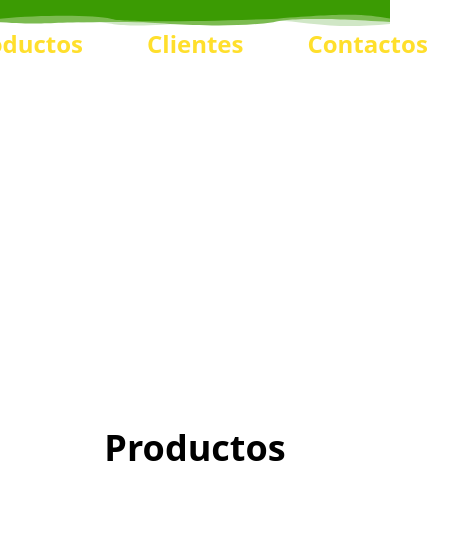
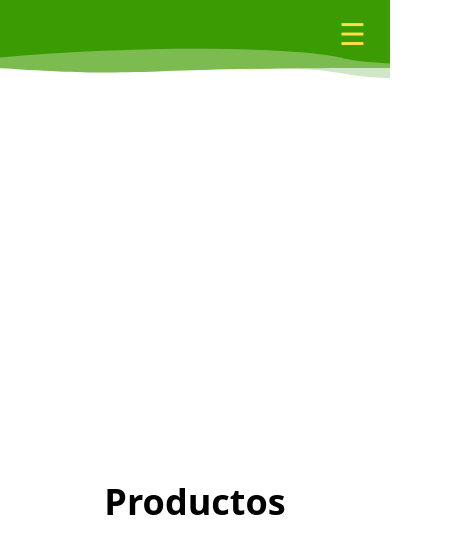
Before and after one commit to DevBelzebubs/chiflepop, a React (Vite) app: page / in a window 390 px wide. Shown: the top 554 px of the page, 452 px wide, since content can reach past the window. Built offline with nearby package versions, Linux system fonts and the light colour scheme.

Commit message:
GR-002 Fixed responsive topbar, implemented hamburguer menu, modularized code

```diff
--- a/src/interfaces/TopBarProps.ts
+++ b/src/interfaces/TopBarProps.ts
@@ -1,3 +1,5 @@
 export interface TopBarProps {
   listaOpciones: string[];
+  hamburguerMenu:boolean;
+  toggleMenu?: () => void;
 }
--- a/src/shared/TopBar.tsx
+++ b/src/shared/TopBar.tsx
@@ -2,14 +2,16 @@ import type { JSX } from "react";
 import TopBarUI from "../ui/TopBarUI"
 import { Element } from "react-scroll";
 import Productos from "../components/Productos";
+import { useState } from "react";
 const TopBar = () => {
   const secciones: Record<string, JSX.Element> = {
   productos: <Productos />,
 };
   const listaOpciones = ["Productos", "Clientes", "Contactos"];
+  const [hamburguerMenu, setHamburguerMenu] = useState(false);
   return (
     <div className="min-h-screen">
-      <TopBarUI listaOpciones={listaOpciones} />
+      <TopBarUI listaOpciones={listaOpciones} hamburguerMenu={hamburguerMenu} toggleMenu={()=> setHamburguerMenu}/>
       {listaOpciones.map((opcion, index) => (
         <Element key={index} name={opcion.toLowerCase()} className="h-screen flex items-center justify-center text-4xl font-bold">
           {secciones[opcion.toLowerCase()]}
--- a/src/ui/TopBarUI.tsx
+++ b/src/ui/TopBarUI.tsx
@@ -1,19 +1,25 @@
 import type {TopBarProps} from "../interfaces/TopBarProps"
 import { Link } from "react-scroll";
-const TopBarUI = ({ listaOpciones }: TopBarProps) => {
+import HamburguerMenu from "./hamburguerMenu/HamburguerMenu";
+import { useState } from "react";
+const TopBarUI = ({ listaOpciones,toggleMenu }: TopBarProps) => {
+  const [hamburguerMenu, setHamburguerMenu] = useState(false);
+  const handleHamburguerClick = () => {
+    setHamburguerMenu(prev => !prev);
+    if (toggleMenu) toggleMenu();
+  }
  return (
-    <div className="relative">
-      <img src="/img/TopBarBackground.svg" alt="Top Bar Background" className="w-full"/>
-      <nav className="absolute top-0 left-0 flex h-16 items-center px-6 justify-center w-full space-x-4 mt-3">
+    <div className="relative w-full bg-no-repeat bg-cover" style={{ backgroundImage: "url('/img/TopBarBackground.svg')" }}>
+      <nav className="flex items-center justify-center h-20 sm:h-24 md:h-28 space-x-8 gap-3 ">
         {listaOpciones.map((opcion, index) => (
-          <ul key={index}>
-            <li style={{ color: "#FFDF2C" }}>
+          <ul key={index} className="hidden md:flex gap-6">
+            <li>
               <Link
                 to={opcion.toLowerCase()}
                 smooth={true}
                 duration={500}
                 offset={-64}
-                className="cursor-pointer text-lg font-bold m-4 p-2 rounded transition duration-300" style={{ fontSize: "24px" }}
+                className="cursor-pointer font-bold text-yellow-300 transition duration-300 text-base sm:text-lg md:text-xl" style={{ fontSize: "22px" }}
               >
                 {opcion}
               </Link>
@@ -21,6 +27,18 @@ const TopBarUI = ({ listaOpciones }: TopBarProps) => {
           </ul>
         ))}
       </nav>
+      <button
+        className="absolute top-4 right-6 block md:hidden text-yellow-300 text-3xl focus:outline-none"
+        onClick={handleHamburguerClick}>
+        ☰
+      </button>
+      {hamburguerMenu && (
+        <HamburguerMenu
+          hamburguerMenu={hamburguerMenu}
+          listaOpciones={listaOpciones}
+          toggleMenu={() => setHamburguerMenu(false)}
+        />
+      )}
     </div>
   );
 }
--- /dev/null
+++ b/src/ui/carousel/Carousel.tsx
@@ -0,0 +1,7 @@
+import React from 'react'
+
+export default function Carousel() {
+  return (
+    <div>Carousel</div>
+  )
+}
--- /dev/null
+++ b/src/ui/hamburguerMenu/HamburguerMenu.tsx
@@ -0,0 +1,24 @@
+import { Link } from 'react-scroll';
+import type { TopBarProps } from '../../interfaces/TopBarProps';
+type Props = {
+  hamburguerMenu: boolean;
+  toggleMenu?: (value: boolean) => void;
+} & TopBarProps;
+
+const HamburguerMenu=({ hamburguerMenu, listaOpciones }: Props)=> {
+  return (
+    <div className="absolute top-1 left-0 w-full flex flex-col items-center justify-between md:hidden z-40 relative">
+        {hamburguerMenu && (
+            <div className="flex flex-col items-center space-y-2 z-10 relative">
+                {listaOpciones.map((opcion, index) => (
+                    <Link key={index} to={opcion.toLowerCase()} smooth={true} duration={500} offset={-64} className="cursor-pointer font-bold text-yellow-300 hover:text-black transition duration-300 text-lg sm:text-xl">
+                    {opcion}
+                    </Link>
+                ))}
+            </div>
+        )}
+        <img src='/img/HamburguerTopBar.svg' alt="Decoración menú" className="absolute bottom-25 w-full z-0"/>
+    </div>
+  )
+}
+export default HamburguerMenu
```
Also changed, not shown: public/img/HamburguerTopBar.svg (added).
